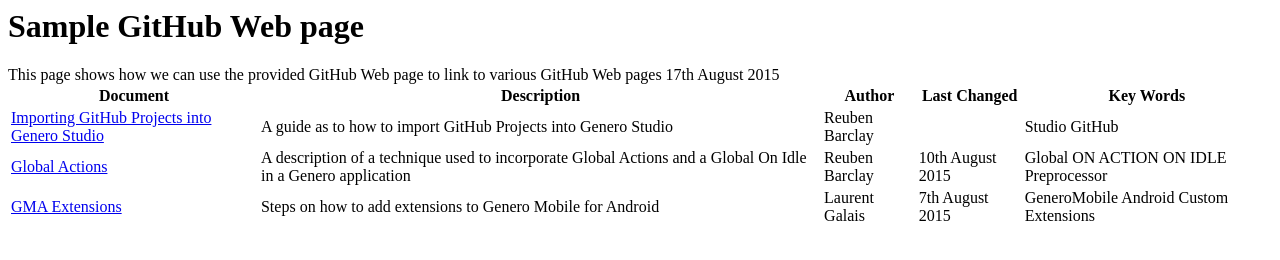
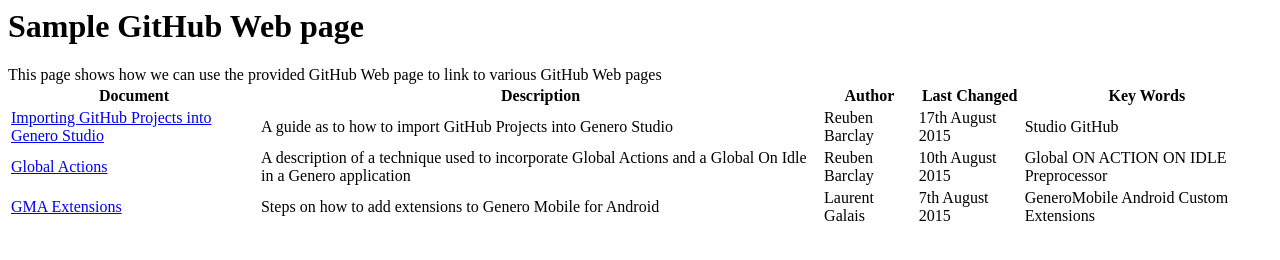
Before and after one commit to fourjs-reuben/fourjs-reuben.github.io, a plain HTML site: page index.html in a window 1280 px wide. Drawn offline with Linux system fonts and the light colour scheme.

Commit message:
Corrected date syntax error

```diff
--- a/index.html
+++ b/index.html
@@ -2,7 +2,7 @@
 This page shows how we can use the provided GitHub Web page to link to various GitHub Web pages
 <table>
   <tr><th>Document</th><th>Description</th><th>Author</th><th>Last Changed</th><th>Key Words</th></tr>
-  <tr><td><a href="https://github.com/fourjs-reuben/hello-world-4gl/wiki/Importing-GitHub-Projects-into-Genero-Studio">Importing GitHub Projects into Genero Studio</a></td><td>A guide as to how to import GitHub Projects into Genero Studio</td>17th August 2015<td>Reuben Barclay</td><td></td><td>Studio GitHub</td></tr>
+  <tr><td><a href="https://github.com/fourjs-reuben/hello-world-4gl/wiki/Importing-GitHub-Projects-into-Genero-Studio">Importing GitHub Projects into Genero Studio</a></td><td>A guide as to how to import GitHub Projects into Genero Studio</td><td>Reuben Barclay</td><td>17th August 2015</td><td>Studio GitHub</td></tr>
   <tr><td><a href="https://github.com/fourjs-reuben/hello-world-4gl/wiki/Sample-Global-Actions">Global Actions</a></td><td>A description of a technique used to incorporate Global Actions and a Global On Idle in a Genero application</td><td>Reuben Barclay</td><td>10th August 2015</td><td>Global ON ACTION ON IDLE Preprocessor</td></tr>
   <tr><td><a href="https://github.com/fourjs-reuben/hello-world-4gl/wiki/Sample-GMA-Extensions">GMA Extensions</a></td><td>Steps on how to add extensions to Genero Mobile for Android</td><td>Laurent Galais</td><td>7th August 2015</td><td>GeneroMobile Android Custom Extensions</td></tr>
 
```
